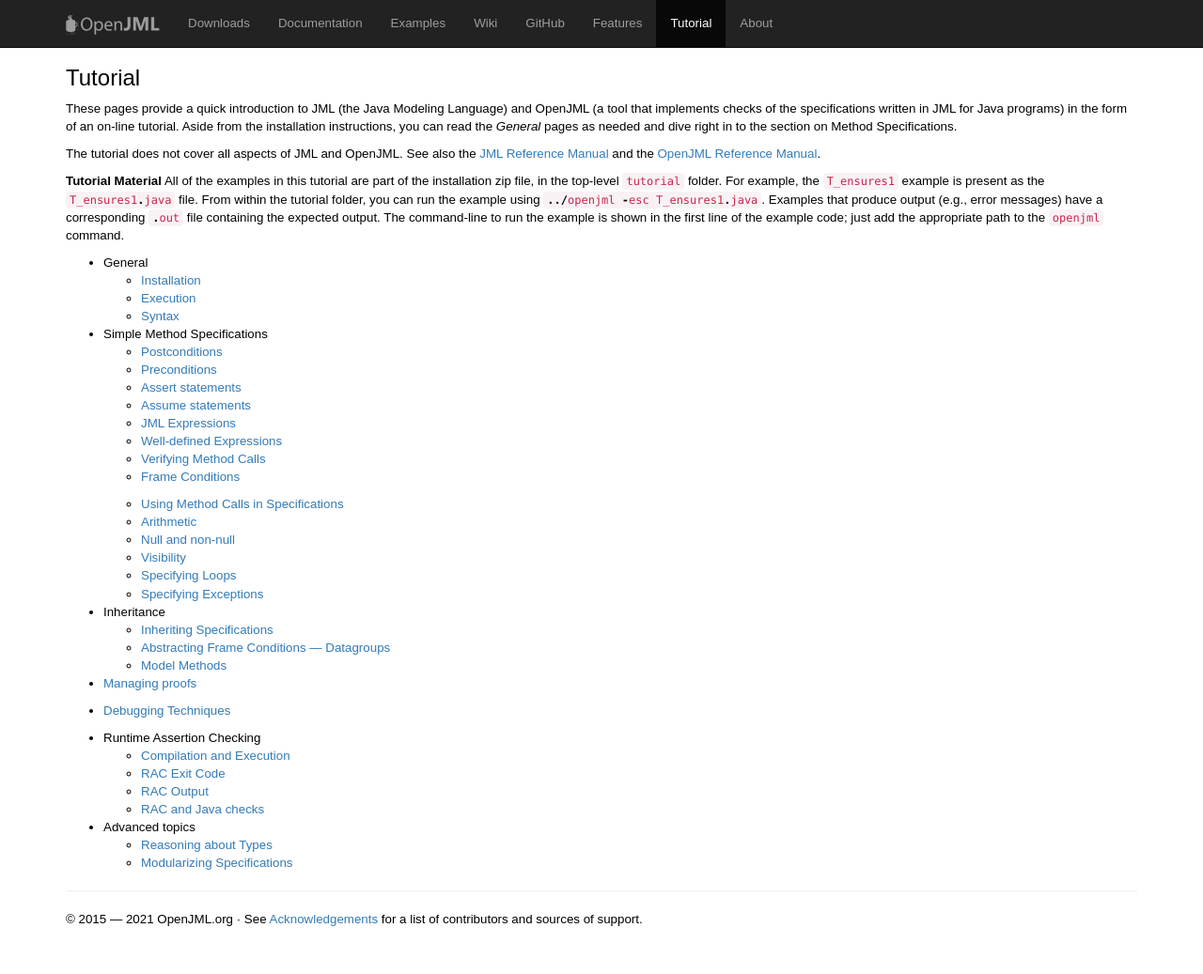
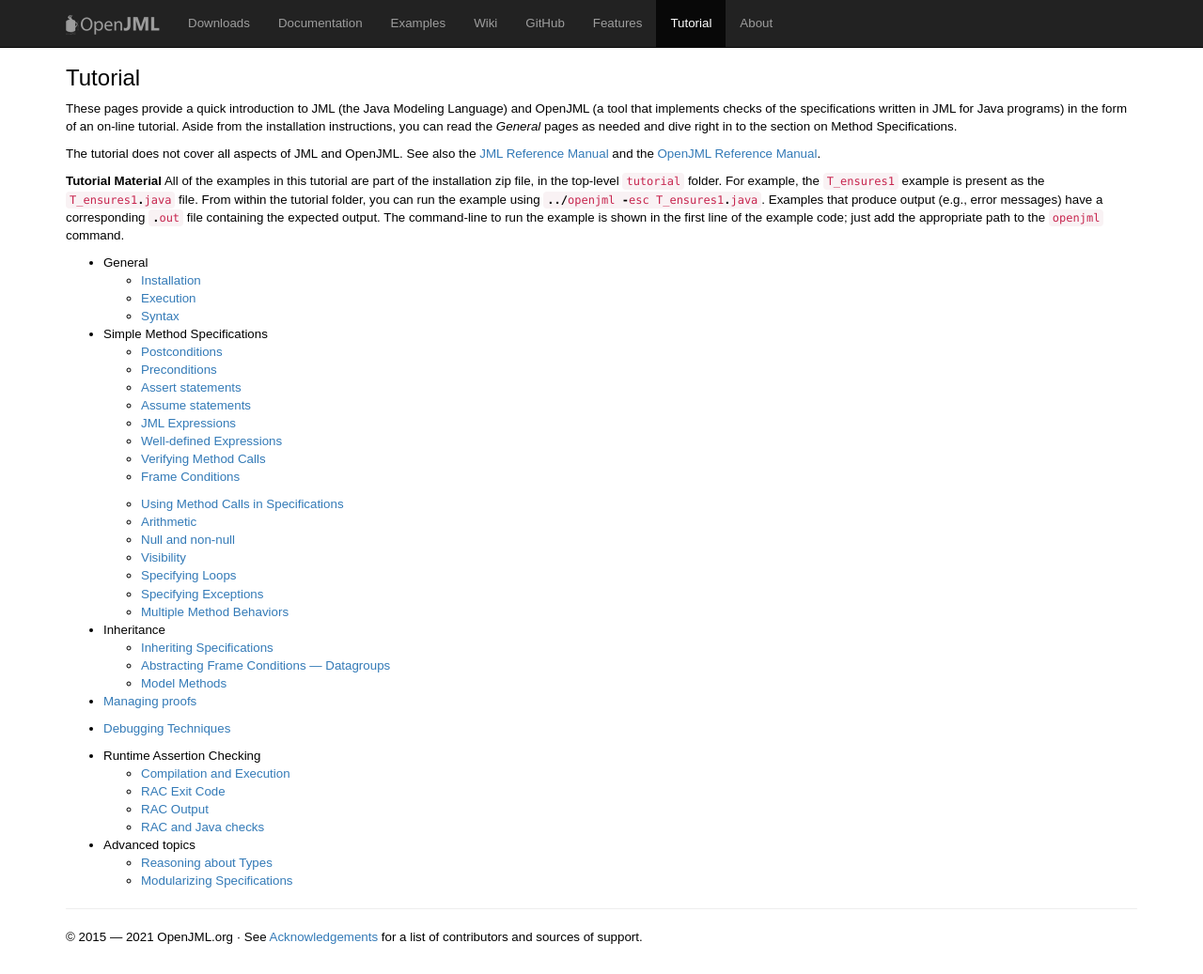
Before and after one commit to OpenJML/openjml.github.io, a Jekyll site: the page built from tutorial/index.md, in a window 1280 px wide and 1037 px high. Shown: the whole window at 94% size. Built offline with Jekyll 4.4.1, drawn with Linux system fonts in a browser that asks for light colours; our own code applies the rules of GitHub Pages for plain Markdown files.

Commit message:
Adding MultipleBehaviors

```diff
--- a/tutorial/index.md
+++ b/tutorial/index.md
@@ -40,6 +40,7 @@
   * [Visibility](Visibility)
   * [Specifying Loops](Loops)
   * [Specifying Exceptions](SpecifyingExceptions)
+  * [Multiple Method Behaviors](MultipleBehaviors)
 
 * Inheritance
   * [Inheriting Specifications](InheritingSpecifications)
```
